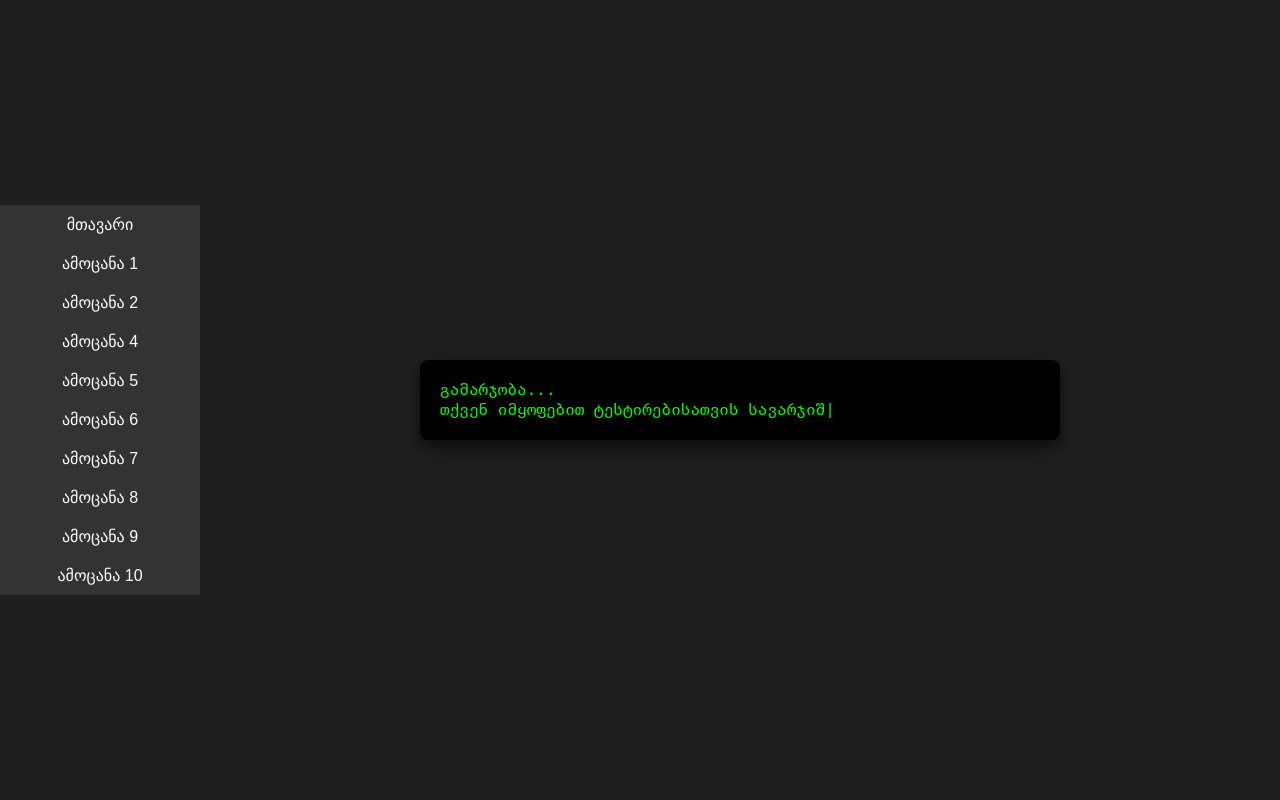
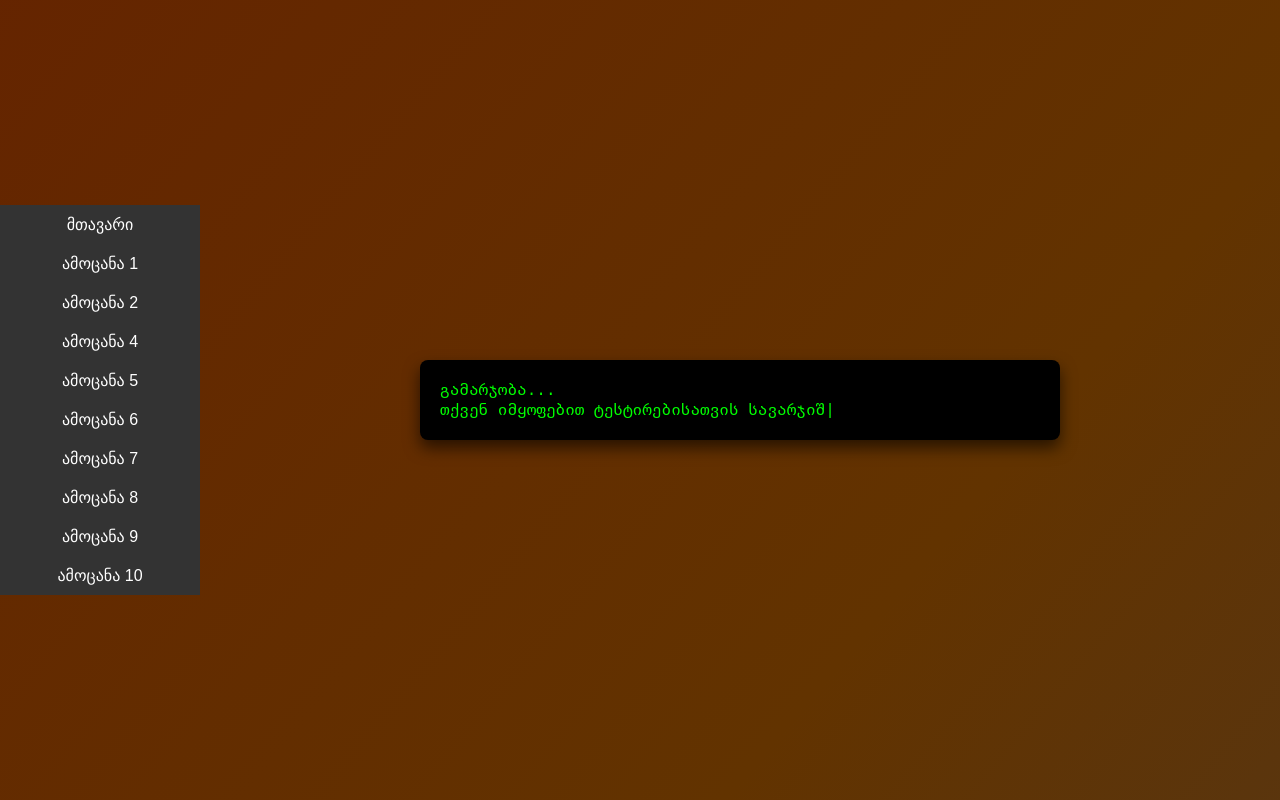
Before and after one commit to BekaBitarashvili/CODEMAMA_Exercise, a Flask app: page / in a window 1280 px wide. Run offline with Flask 3, Linux system fonts and the light colour scheme.

Commit message:
Add Gradient Styles

```diff
--- a/static/styles.css
+++ b/static/styles.css
@@ -2,8 +2,25 @@ body {
     margin: 0;
     padding: 0;
     font-family: Arial, sans-serif;
-    background-color: #1f1f1f;
     color: white;
+    background: linear-gradient(-50deg, #3f3d3d, #623300, #671800, #212223);
+    background-size: 400% 400%;
+    display: flex;
+    flex-direction: column;
+    justify-content: center;
+    height: 100vh;
+    animation: change 5s ease-in-out infinite;
+}
+@keyframes change {
+	0% {
+		background-position: 0 50%;
+	}
+	50% {
+		background-position: 100% 50%;
+	}
+	100% {
+		background-position: 0 50%;
+	}
 }
 
 .container {
```
